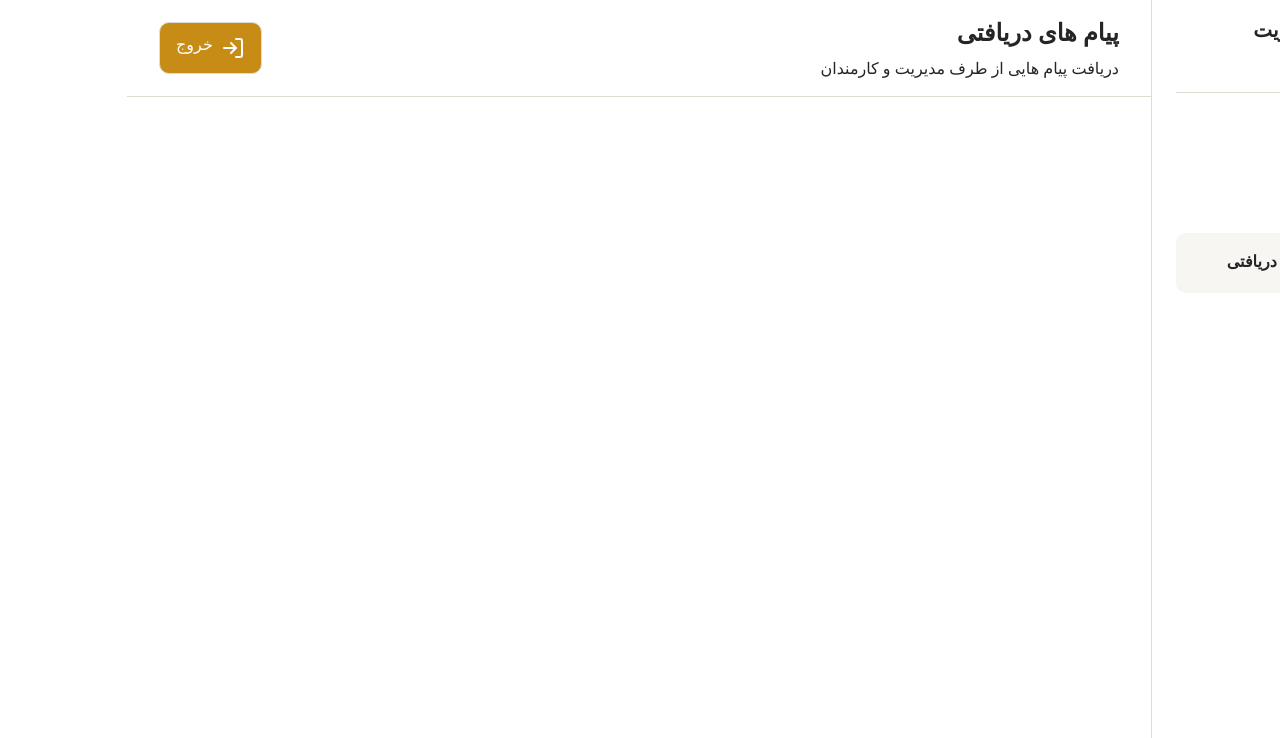
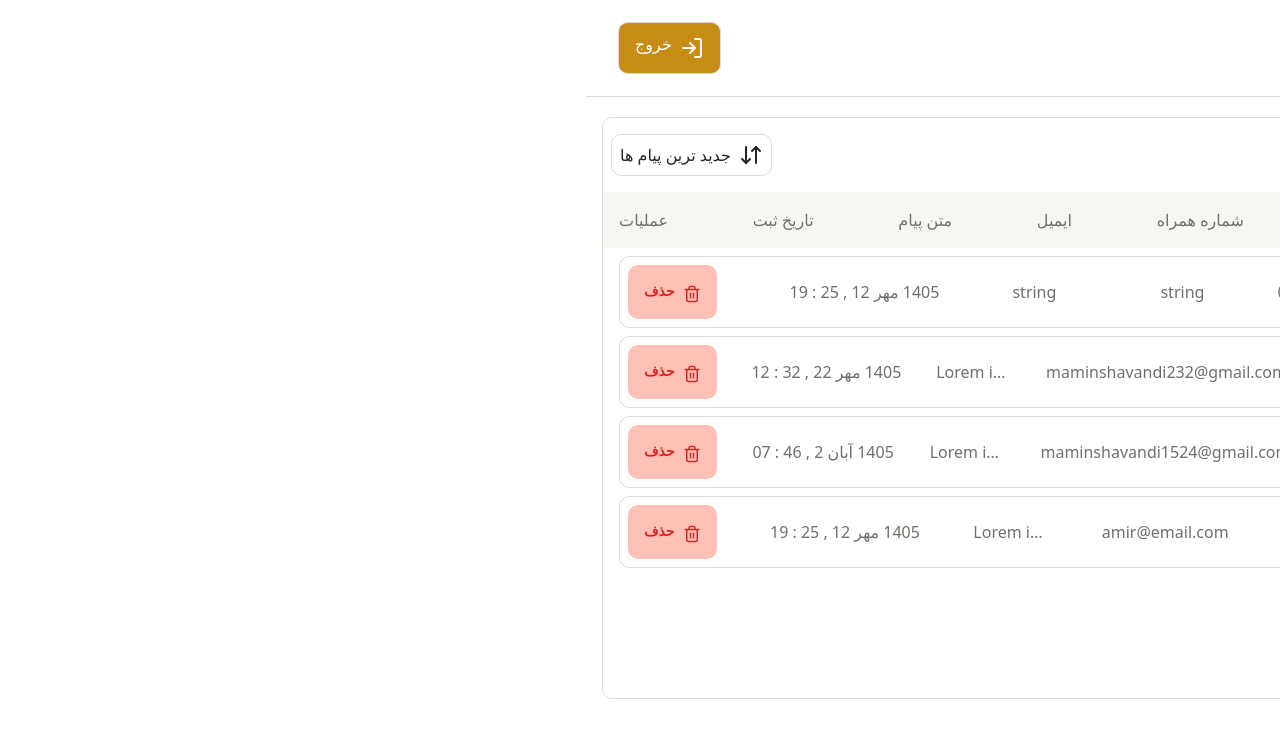
Before and after one commit to amirhoprogrammer/admin-panel, a Next.js app: page /contact-messages in a window 1280 px wide. Shown: the top 738 px of the page. Built offline with nearby package versions, Linux system fonts and the light colour scheme.

Commit message:
edit the link of sidebars

```diff
--- a/src/app/contact-messages/page.tsx
+++ b/src/app/contact-messages/page.tsx
@@ -8,7 +8,7 @@
     <div className="flex flex-col w-full">
       <DashbordHeader items={DashbordBodyItems[1]} />
       <div className="px-4 py-5">
-        {/*<DashbordSection />*/}
+        <DashbordSection />
       </div>
     </div>
   );
--- a/src/components/Dashbord/DashbordBody.tsx
+++ /dev/null
@@ -1,17 +0,0 @@
-import DashbordHeader from "./DashbordHeader";
-import { DashbordBodyItems } from "@/data/dashbord";
-import DashbordSection from "./DashbordSection";
-
-export default function DashbordBody({ activeSlug }: { activeSlug: string }) {
-  const current = DashbordBodyItems.find((item) => item.slug === activeSlug);
-  if (!current) return null;
-
-  return (
-    <div className="w-full">
-      <DashbordHeader items={current} />
-      <div className="px-4 py-5">
-        {/*<DashbordSection activeSlug={activeSlug} />*/}
-      </div>
-    </div>
-  );
-}
--- a/src/components/Dashbord/DashbordSidebar.tsx
+++ b/src/components/Dashbord/DashbordSidebar.tsx
@@ -2,8 +2,10 @@
 import { Dashbordlayouts } from "@/data/dashbord";
 import DashbordLayout from "./DashbordLayout";
 import { usePathname } from "next/navigation";
-import { LayoutDashboard, Mail } from "lucide-react";
+import { LayoutDashboard, Mail, Sidebar } from "lucide-react";
 import Link from "next/link";
+import SidebarItemHeader from "./SidebarItemHeader";
+import SidebarItem from "./SidebarItem";
 
 //interface SidebarProps {
 //  activeId: number;
@@ -36,30 +38,18 @@
         <p className="text-sm font-normal px-2 text-muted-foreground">
           نمای کلی
         </p>
-        <Link
-          href={`/`}
-          className="group flex w-full items-center gap-4 rounded-lg px-4 py-2 bg-background  hover:bg-secondary-bg "
-        >
-          <LayoutDashboard className="size-4 shrink-0 group-hover:text-brand text-foreground " />
-          <p className="pb-1 group-hover:text-foreground font-semibold text-muted-foreground hover:text-foreground">
-            داشبورد
-          </p>
-        </Link>
+        <SidebarItem link="/" Icon={LayoutDashboard} text="داشبورد" />
       </div>
       {/* dashbord */}
       <div className="my-3 flex flex-col gap-2">
         <p className="text-sm font-normal px-2 text-muted-foreground">
           درخواست ها
         </p>
-        <Link
-          href={`/contact-messages`}
-          className="group flex w-full items-center gap-4 rounded-lg p-4 hover:bg-secondary-bg bg-secondary-bg"
-        >
-          <Mail className="size-4 shrink-0 group-hover:text-foreground text-brand" />
-          <p className="pb-1 group-hover:text-foreground font-semibold text-foreground">
-            پیام های دریافتی
-          </p>
-        </Link>
+        <SidebarItem
+          link="/contact-messages"
+          Icon={Mail}
+          text="پیام های دریافتی"
+        />
       </div>
     </div>
   );
--- /dev/null
+++ b/src/components/Dashbord/SidebarItem.tsx
@@ -0,0 +1,22 @@
+import { LucideIcon } from 'lucide-react'
+import Link from 'next/link';
+import React from 'react'
+interface Props{
+    link: string,
+    Icon: LucideIcon,
+    text: string,
+}
+export default function SidebarItem(items: Props) {
+    const Icon = items.Icon
+  return (
+    <Link
+      href={items.link}
+      className="group flex w-full items-center gap-4 rounded-lg px-4 py-2 bg-background  hover:bg-secondary-bg "
+    >
+      <Icon className="size-4 shrink-0 group-hover:text-brand text-foreground " />
+      <p className="pb-1 group-hover:text-foreground font-semibold text-muted-foreground hover:text-foreground">
+        {items.text}
+      </p>
+    </Link>
+  );
+}
--- /dev/null
+++ b/src/components/Dashbord/SidebarItemHeader.tsx
@@ -0,0 +1,8 @@
+
+export default function SidebarItemHeader(title: string) {
+  return (
+    <div>
+      <p className="text-sm font-normal px-2 text-muted-foreground">{title}</p>
+    </div>
+  );
+}
```
